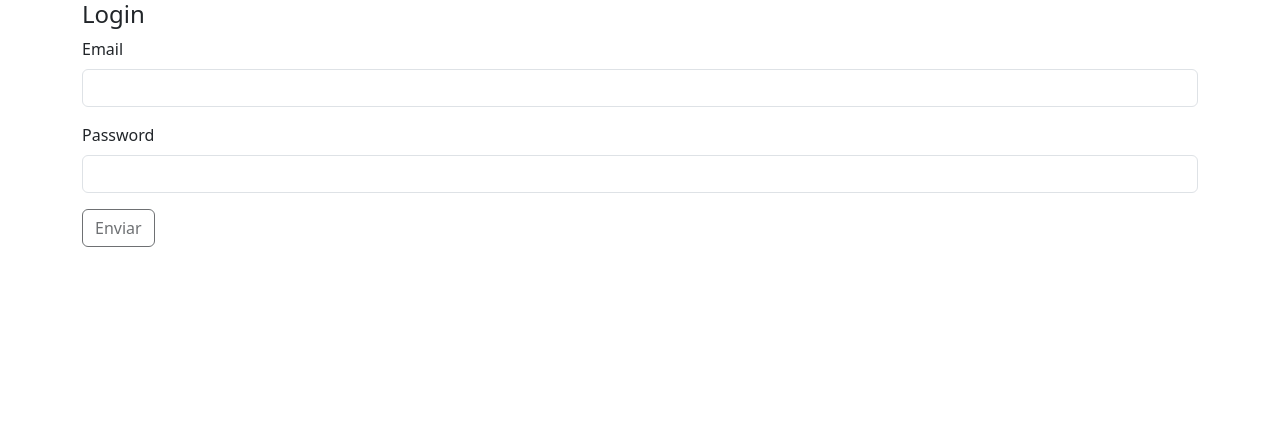
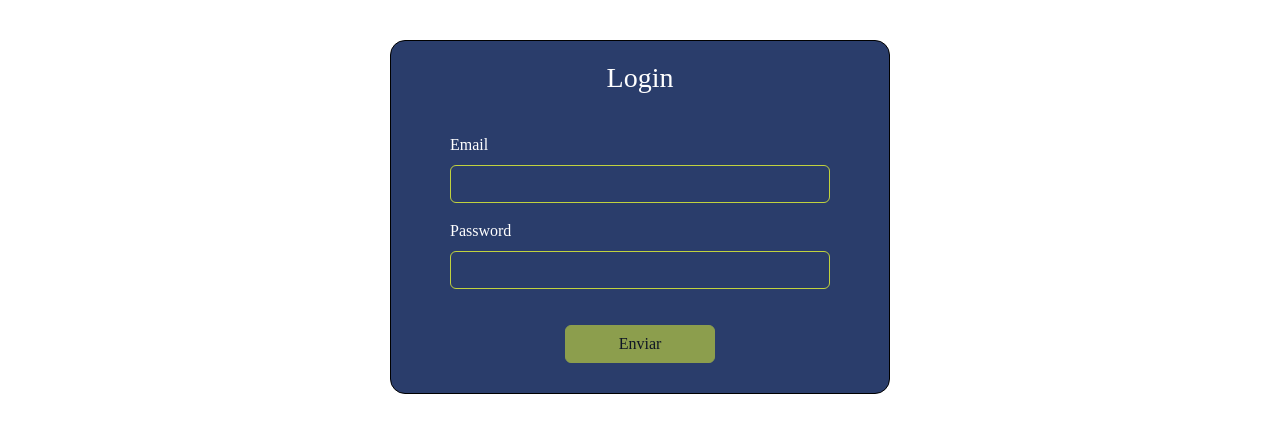
Before and after one commit to FranOrteg/DocAI, an Angular app in the folder client/: page /login in a window 1280 px wide. Shown: the top 432 px of the page. Built offline with nearby package versions, Linux system fonts and the light colour scheme.

Commit message:
Add some Styles

```diff
--- a/client/src/app/app.config.ts
+++ b/client/src/app/app.config.ts
@@ -4,7 +4,7 @@ import { provideRouter } from '@angular/router';
 import { routes } from './app.routes';
 import { provideClientHydration, withEventReplay } from '@angular/platform-browser';
 
-import { provideHttpClient, withInterceptors } from '@angular/common/http';
+import { provideHttpClient, withFetch, withInterceptors } from '@angular/common/http';
 import { authInterceptor } from './interceptors/auth.interceptor';
 
 
@@ -14,6 +14,7 @@ export const appConfig: ApplicationConfig = {
     provideRouter(routes),
     provideClientHydration(withEventReplay()),
     provideHttpClient(
+      withFetch(),
       withInterceptors([authInterceptor]))
   ]
 };
--- a/client/src/app/components/login/login.component.css
+++ b/client/src/app/components/login/login.component.css
@@ -0,0 +1,57 @@
+.container {
+    position: relative;
+}
+
+h4 {
+    font-family: 'Caveat', cursive;
+}
+
+.formulario {
+    max-width: 500px;
+    margin: 0 auto;
+    border: 1px solid black;
+    border-radius: 15px;
+    margin-top: 40px;
+    margin-bottom: 40px;
+    background-color: #2a3d6b;
+    color: white;
+    position: relative;
+}
+
+.formulario h4 {
+    font-size: 28px;
+    display: flex;
+    justify-content: center;
+    padding: 20px;
+}
+
+form {
+    width: 400px;
+    margin: 0 auto;
+    padding: 10px;
+}
+
+.form-control {
+    background-color: #2a3d6b;
+    border: 1px solid #c1d23e;
+    color: white;
+}
+
+.form-select {
+    background-color: #2a3d6b;
+    border: 1px solid #c1d23e;
+    color: white;
+}
+
+.btn {
+    background-color: #c1d23e;
+    border: 1px solid #c1d23e;
+    color: black;
+    width: 150px;
+}
+
+.boton {
+    display: flex;
+    justify-content: center;
+    padding: 20px;
+}
--- a/client/src/app/components/register/register.component.css
+++ b/client/src/app/components/register/register.component.css
@@ -0,0 +1,68 @@
+.error {
+    color: #c1d23e;
+}
+
+h4 {
+    font-family: 'Caveat', cursive;
+}
+
+.formulario {
+    max-width: 500px;
+    margin: 0 auto;
+    border: 1px solid black;
+    border-radius: 15px;
+    margin-top: 40px;
+    margin-bottom: 40px;
+    background-color: #2a3d6b;
+    color: white;
+}
+
+.formulario h4 {
+    font-size: 28px;
+    display: flex;
+    justify-content: center;
+    padding: 20px;
+}
+
+form {
+    width: 400px;
+    margin: 0 auto;
+    padding: 10px;
+}
+
+.form-control {
+    background-color: #2a3d6b;
+    border: 1px solid #c1d23e;
+    color: white;
+}
+
+.form-select {
+    background-color: #2a3d6b;
+    border: 1px solid #c1d23e;
+    color: white;
+}
+
+.password {
+    position: relative;
+}
+
+.btn-pass {
+    position: absolute;
+    top: 8px;
+    right: 8px;
+    background-color: #2a3d6b;
+    border: 1px solid #2a3d6b;
+}
+
+.btn {
+    border: 1px solid #c1d23e;
+    background-color: #c1d23e;
+    color: b;
+    width: 200px;
+}
+
+.boton {
+    display: flex;
+    justify-content: center;
+    padding: 20px;
+}
--- a/client/src/app/components/register/register.component.html
+++ b/client/src/app/components/register/register.component.html
@@ -1,28 +1,46 @@
-<div class="container">
+<div class="container position-relative">
+    <div class="formulario">
+        <h4>Register</h4>
+
         <form [formGroup]="formularioRegister" (ngSubmit)="onSubmit()">
             <div class="mb-3">
               <label>Nombre</label>
               <input class="form-control" formControlName="name" type="text">
+
+              <p class="error" *ngIf="checkError('name', 'required')">El campo nombre es requerido</p>
+
             </div>
 
             <div class="mb-3">
               <label>Email</label>
               <input class="form-control" formControlName="email" type="email">
+
+              <p class="error" *ngIf="checkError('email', 'required')">El campo email es requerido</p>
+              <p class="error" *ngIf="checkError('email', 'pattern')">El email tiene un formato incorrecto</p>
+
             </div>
 
             <div class="mb-3">
               <label>Password</label>
               <input class="form-control" [type]="passwordType" formControlName="password">
               <button type="button" (click)="checkPasswordType()">👁️</button>
+
+              <p class="error" *ngIf="checkError('password', 'required')">El campo password es requerido</p>
+
             </div>
 
             <div class="mb-3">
-        <label>Rol</label>
-        <select class="form-control" formControlName="role">
+              <label>Role</label>
+              <select class="form-select" formControlName="role">
                 <option *ngFor="let r of roles" [value]="r">{{ r }}</option>
               </select>
+
+              <p class="error" *ngIf="checkError('role', 'required')">El campo rol es requerido</p>
+
             </div>
 
             <button type="submit" class="btn btn-primary" [disabled]="formularioRegister.invalid">Registrar</button>
           </form>
     </div>
+
+  </div>
--- a/client/src/styles.css
+++ b/client/src/styles.css
@@ -1 +1,28 @@
 /* You can add global styles to this file, and also import other style files */
+/* You can add global styles to this file, and also import other style files */
+/* @import url('https://fonts.googleapis.com/css2?family=Caveat&family=Handlee&display=swap'); */
+
+* {
+    font-family: 'Times New Roman', Times, serif;
+    font-size: medium;
+}
+
+html,
+body {
+    height: 100%;
+}
+
+body {
+    margin: 0;
+    font-family: Roboto, "Helvetica Neue", sans-serif;
+}
+
+html,
+body {
+    height: 100%;
+}
+
+body {
+    margin: 0;
+    font-family: Roboto, "Helvetica Neue", sans-serif;
+}
```
Also changed, not shown: client/src/app/app.routes.ts (+9 -3 lines). Lines whose indentation alone changed are shown as unchanged.
